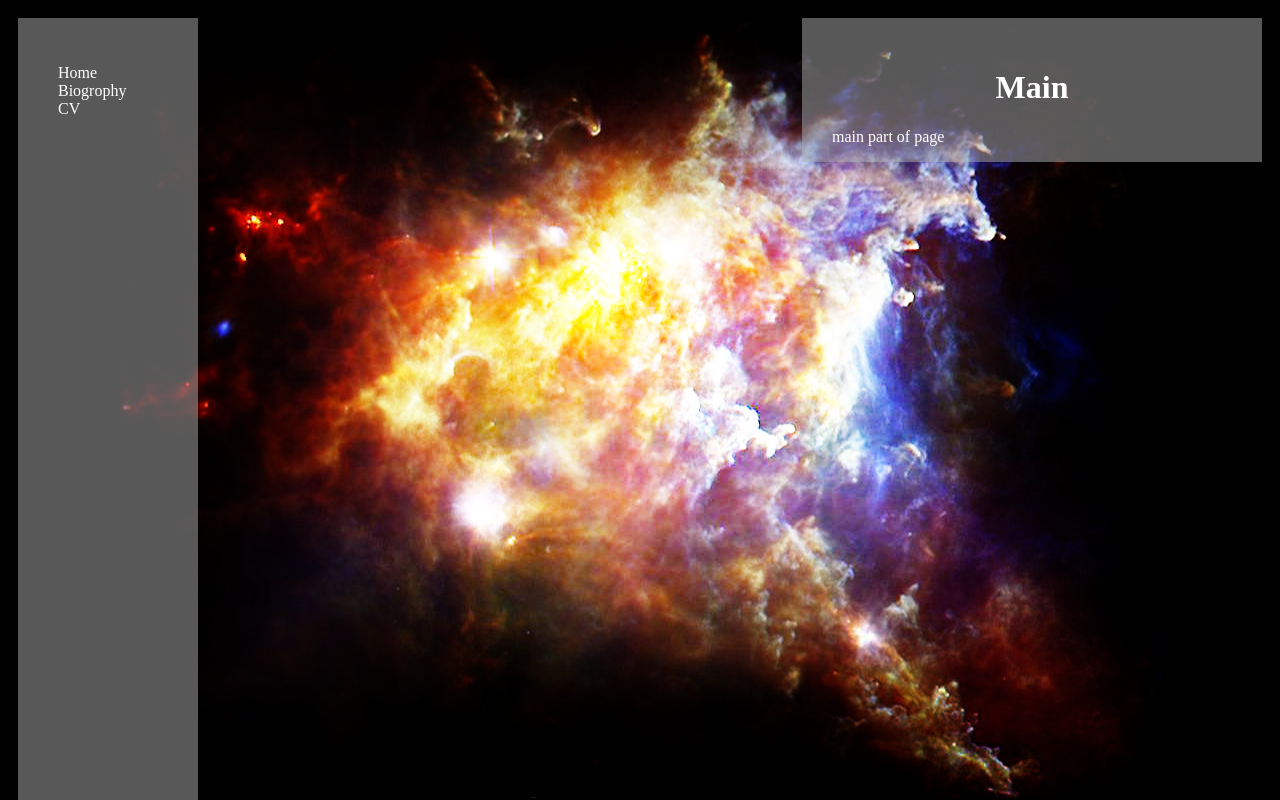
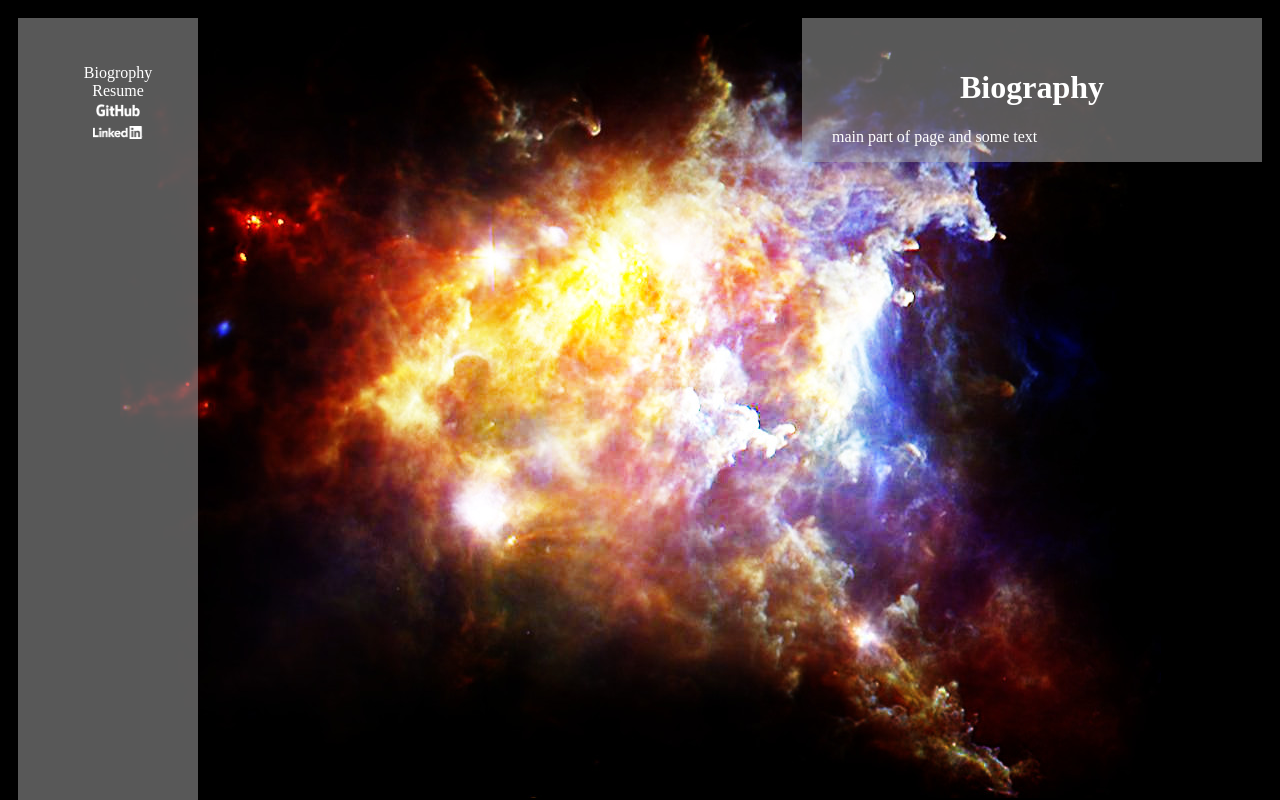
Before and after one commit to nomdebrew/web_mining, a plain HTML site: page personal_website/index.html in a window 1280 px wide. Drawn offline with Linux system fonts and the light colour scheme.

Commit message:
updated webpage

```diff
--- a/personal_website/index.html
+++ b/personal_website/index.html
@@ -8,14 +8,19 @@
 	<div class="container">
 		<div class="nav">
 			<ul>
-				<li><a href="index.html">Home</a></li>
-				<li><a href="bio.html">Biogrophy</a></li>
-				<li><a href="cv.html">CV</a></li>
+				<li><a href="index.html">Biogrophy</a></li>
+				<li><a href="resume.html">Resume</a></li>
+				<li><a href="github.com/nomdebrew"><img src="images/GitHub-Logos/GitHub_Logo_White.png" width="50"></a></li>
+				<li><a href="https://www.linkedin.com/in/brian-schonder/"><img src="images/LinkedIn%20Logo%20for%20Screen/White/Logo-White-101px-R.png" width="50"></a></li>
 			</ul>
 		</div>
 		<div class="main">
-			<h1>Main</h1>
-			<p>main part of page</p>
+			<h1>Biography</h1>
+			<p>main part of page
+
+
+
+			and some text</p>
 		</div>
 	</div>
 </body>
--- a/personal_website/styled.css
+++ b/personal_website/styled.css
@@ -21,6 +21,7 @@ body {
 	padding-bottom: 100%;
 	margin-bottom: -100%;
 	position: fixed;
+	text-align: center;
 }
 
 .nav ul {
```
Also changed, not shown: personal_website/resume.html (added, +11 -0 lines), personal_website/images/GitHub-Logos/GitHub_Logo.png (added), personal_website/images/GitHub-Logos/GitHub_Logo_White.png (added), personal_website/images/LinkedIn Logo for Screen/White/Logo-White-101px-R.png (added).
